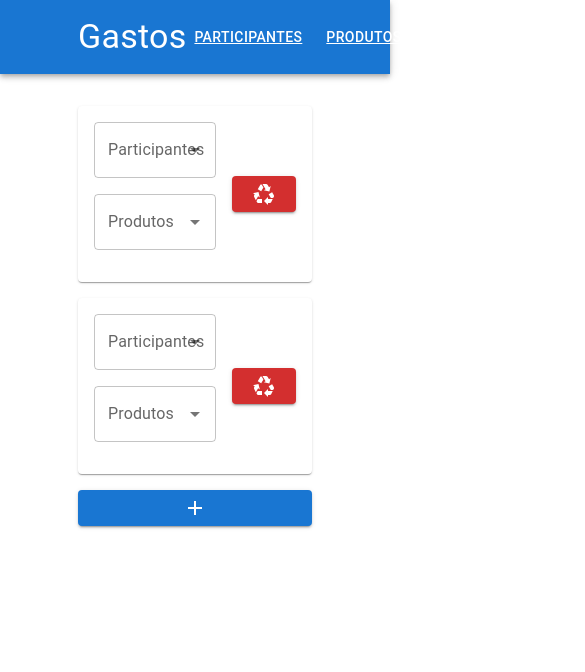
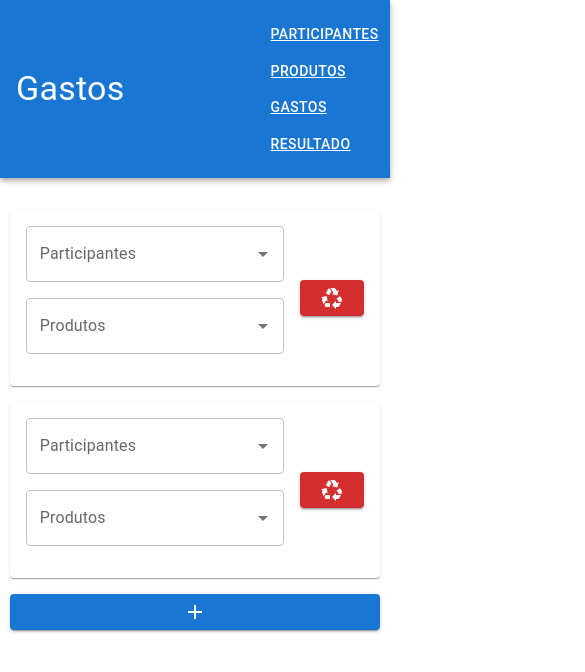
Before and after one commit to jonatas1n/divide-ai, a React (Vite) app: page /costs in a window 390 px wide. Shown: the top 672 px of the page, 585 px wide, since content can reach past the window. Built offline with nearby package versions, Linux system fonts and the light colour scheme.

Commit message:
chore: set responsivity

```diff
--- a/src/components/Container/index.tsx
+++ b/src/components/Container/index.tsx
@@ -11,7 +11,7 @@ export const Container = ({ children, title }: ContainerProps) => {
   return (
     <Stack m={0}>
       <Header title={title} />
-      <Stack maxWidth="1366px" width="60%" marginInline="auto">
+      <Stack maxWidth="1366px" sx={{width: {xs: "95%", md: "60%"}}} marginInline="auto">
         {children}
       </Stack>
     </Stack>
--- a/src/components/Header/index.tsx
+++ b/src/components/Header/index.tsx
@@ -23,11 +23,11 @@ export const Header = ({ title }: HeaderProps) => {
         alignItems="center"
         p={2}
         maxWidth="1366px"
-        width="60%"
+        sx={{width: {xs: "95%", md: "60%"}}}
         marginInline="auto"
       >
         <Typography variant="h4">{title}</Typography>
-        <Stack direction="row" spacing={1}>
+        <Stack sx={{flexDirection: { xs: "column", md: "row"}}}>
           {Object.entries(routes).map(([path, label]) => (
             <Button
               key={path}
```
